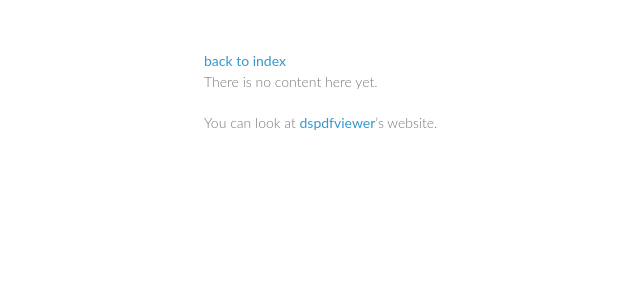
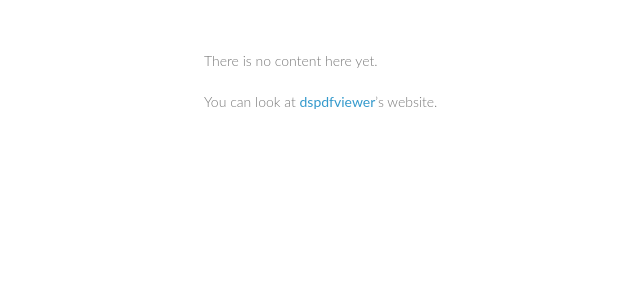
Before and after one commit to dannyedel/dannyedel.github.io, a Jekyll site: the page built from index.md, in a window 1280 px wide. Shown: the top 300 px of the page, without its empty margins (16-656 px from the left). Built offline with Jekyll 4.4.1, drawn with Linux system fonts in a browser that asks for light colours; Markdown is read by kramdown in place of the engine named in the settings.

Commit message:
replace default.html

```diff
--- a/_layouts/default.html
+++ b/_layouts/default.html
@@ -1,15 +1,22 @@
-{% include html_header.html %}
-
-{% if page.title %}
-<h1>{{page.title}}</h1>
-{% endif %}
-{% if page.url != "/index.html" %}
-	<a href="{{site.baseurl}}/">back to index</a>
-	{% comment %}
-		FIXME, this can be done a lot better...
-	{% endcomment %}
-{% endif %}
-{{content}}
-
-
-{% include html_footer.html %}
+<!DOCTYPE html>
+<html>
+	<head>
+		<meta charset="utf-8">
+		<title>
+			{% if page.title %}
+				{{page.title}}
+			{% else %}
+				dannyedel.github.io
+			{% endif %}
+		</title>
+		<link rel="stylesheet" type="text/css" href="/css/styles.css" />
+		<link rel="stylesheet" type="text/css" href="/css/page-generator.css" />
+		<link rel="stylesheet" type="text/css" href="/css/github-light.css" />
+	</head>
+	<body>
+		{% if page.title %}
+			<h1>{{page.title}}</h1>
+		{% endif %}
+		{{content}}
+	</body>
+</html>
```
Also changed, not shown: _layouts/danny.html (deleted, +0 -22 lines).
